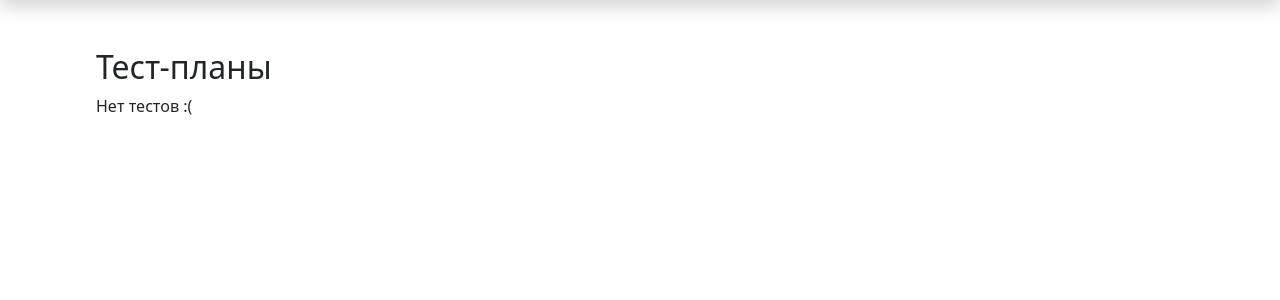
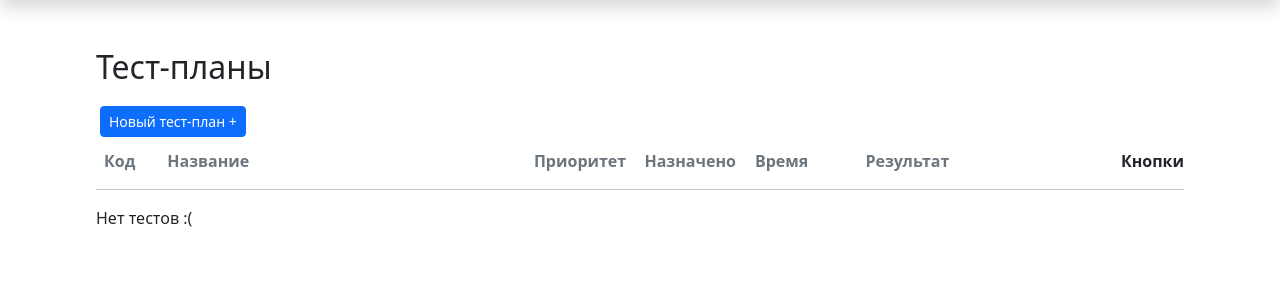
Before and after one commit to zhizhkaa/zhizhkaa_TMS, a Django app: page /project/35/test_plans/ in a window 1280 px wide. Shown: the part 58-358 px from the top of the page. Run offline with Django 4.2, Linux system fonts and the light colour scheme; data comes from the database, SQL or seed files in the repository; both versions use the stored data as it was after the commit; some libraries are stand-ins or nearby versions.

Commit message:
добавление тест-планов

```diff
--- /dev/null
+++ b/templates/projects/modals/new_testPlan.html
@@ -0,0 +1,135 @@
+{% block new_testPlan %}
+    <!-- Модал -->
+    <!-- FORM -->
+    <form method="post"
+          class="modal fade modal-lg needs-validation"
+          id="newTestPlan"
+          tabindex="-1"
+          aria-labelledby="#newTestPlanLabel"
+          aria-hidden="true">
+        {% csrf_token %}
+        <div class="modal-dialog">
+            <div class="modal-content">
+                <div class="modal-header">
+                    <h5 class="modal-title" id="newTestPlanLabel">Новый тест-план</h5>
+                    <button type="button"
+                            class="btn-close"
+                            data-bs-dismiss="modal"
+                            aria-label="Close"></button>
+                </div>
+                <!-- Модал -->
+                <div class="modal-body">
+                    <label for="validationCustom01">Название тест-плана</label>
+                    <div class="input-group input-group-sm mb-3 has-validation">
+                        <!-- Название нового проекта -->
+                        <input type="text"
+                               name="testPlan_name"
+                               class="form-control"
+                               aria-label="Small"
+                               aria-describedby="inputGroup-sizing-sm"
+                               required>
+                    </div>
+                    <label for="validationCustom01">Описание тест-плана</label>
+                    <div class="input-group input-group-sm mb-3 has-validation">
+                        <!-- Описание нового тест-плана -->
+                        <input type="text"
+                               name="testPlan_description"
+                               class="form-control"
+                               aria-label="Small"
+                               aria-describedby="inputGroup-sizing-sm"
+                               required>
+                    </div>
+                    <!-- Пользователи нового проекта -->
+                    <div>Тест-кейсы</div>
+                    <style>
+                        .results tr[visible='false'],
+                        .no-result{
+                        display:none;
+                        }
+
+                        .results tr[visible='true']{
+                        display:table-row;
+                        }
+                    </style>
+                    <script>
+                        $(document).ready(function() {
+                            $(".search").keyup(function () {
+                              var searchTerm = $(".search").val();
+                              var listItem = $('.results tbody').children('tr');
+                              var searchSplit = searchTerm.replace(/ /g, "'):containsi('")
+
+                            $.extend($.expr[':'], {'containsi': function(elem, i, match, array){
+                                  return (elem.textContent || elem.innerText || '').toLowerCase().indexOf((match[3] || "").toLowerCase()) >= 0;
+                              }
+                            });
+
+                            $(".results tbody tr").not(":containsi('" + searchSplit + "')").each(function(e){
+                              $(this).attr('visible','false');
+                            });
+
+                            $(".results tbody tr:containsi('" + searchSplit + "')").each(function(e){
+                              $(this).attr('visible','true');
+                            });
+
+                            var jobCount = $('.results tbody tr[visible="true"]').length;
+                              $('.counter').text(jobCount + ' найдено');
+
+                            if(jobCount == '0') {$('.no-result').show();}
+                              else {$('.no-result').hide();}
+                                    });
+                          });
+                    </script>
+                    <div class="form-group pull-right mb-2">
+                        <input type="text"
+                               class="search form-control"
+                               placeholder="Название тест-кейса">
+                    </div>
+                    <span class="counter pull-right"></span>
+                    <table class="table table-hover table-bordered results">
+                        <thead>
+                            <tr>
+                                <th>
+                                    <input type="checkbox">
+                                </th>
+                                <th>Название</th>
+                                <th>Время выполнения (мин)</th>
+                                <th>Назначено</th>
+                            </tr>
+                            <tr class="warning no-result">
+                                <td colspan="4">
+                                    <i class="fa fa-warning"></i> Ничего не найдено
+                                </td>
+                            </tr>
+                        </thead>
+                        <tbody>
+                            {% for test in projectTestCases %}
+                                <tr>
+                                    <th scope="row">
+                                        <input type="checkbox" name="selected_row" value="{{ forloop.counter }}">
+                                    </th>
+                                    <td>
+                                        {{ test }}
+                                        <input type="hidden" name="test_id" value="{{ test.id }}">
+                                    </td>
+                                    <td>
+                                        <input name="testCase_time" id="testCaseTime_{{ test.id }}">
+                                    </td>
+                                    <td name="testCase_{{ test.id }}">
+                                        <select class="selectpicker" data-live-search="true" name="testCase_assigned" title="Пользователь...">
+                                            {% for x in project_users %}<option value="{{ x.user }}"> {{ x.user }} </option>{% endfor %}
+                                            </select>
+                                        </tr>
+                                    {% endfor %}
+                                </tbody>
+                            </table>
+                        </div>
+                        <div class="modal-footer">
+                            <!-- Кнопка "Закрыть" -->
+                            <button type="button" class="btn btn-secondary" data-bs-dismiss="modal">Закрыть</button>
+                            <!-- Кнопка "Сохранить" -->
+                            <button type="submit" href="new_testPlan" class="btn btn-primary">Сохранить</button>
+                        </div>
+                    </div>
+                </div>
+            </form>
+        {% endblock new_testPlan %}
--- a/templates/testCase/testPlan_table.html
+++ b/templates/testCase/testPlan_table.html
@@ -1,26 +1,68 @@
 {% block testPlanTable %}
+    <strong>
+        <div class="d-flex flex-row">
+            <div class="d-flex flex-row align-self-center text-decoration-none text-secondary text-nowrap"
+                 style="width: 100%">
+                <div class="mx-2" style="width: 5%;">Код</div>
+                <div class="mx-1" style="width: 35%;">Название</div>
+                <div class="mx-1" style="width: 10%;">Приоритет</div>
+                <div class="mx-1" style="width: 10%;">Назначено</div>
+                <div class="mx-1" style="width: 10%;">Время</div>
+                <div class="mx-1" style="width: 10%;">Результат</div>
+            </div>
+            <div>Кнопки</div>
+        </div>
+        <hr>
+    </strong>
     {% if suite_test_list %}
         {% for suite_name, test_list in suite_test_list.items %}
             {% if test_list %}
+                <a class="d-flex align-items-center text-dark text-decoration-none"
+                   data-bs-toggle="collapse"
+                   href="#collapse_{{ forloop.counter }}"
+                   name="suiteSelect">
+                    {% if test_list %}
+                        <i class="fa-solid fa-caret-down"></i>
+                    {% else %}
+                        <i class="fa-solid fa-caret-down" style="color: #f8f9fa;"></i>
+                    {% endif %}
+                    <strong id="title">{{ suite_name.title }}</strong></a>
                 <div class="collapse show" id="collapse_{{ forloop.counter }}">
-                    <strong id="title">{{ suite_name.title }}</strong>
-                    {% for test in test_list %}
+                    {% for x in test_list %}
+                        {% with test=x.testCase %}
                             {% with projectAcronym=test.project.acronym %}
-                            <a class="d-flex flex-row text-decoration-none"
+                                <div class="d-flex flex-row">
+                                    <a class="d-flex flex-row text-decoration-none text-secondary"
                                        href=""
                                        data-bs-toggle="modal"
-                                   data-bs-target="#testCaseModal_{{ test.id }}">
-                                   <div class="mx-2 text-secondary" style="width: 5%;">{{ projectAcronym }}-{{ test.id }}</div>
-                                   <div class="mx-1 w-50" style="width: 25%;">{{ test.title }}</div>
-                                   <div class="mx-1 text-secondary" style="width: 10%;">{{ test.type }}</div>
-                                   <div class="mx-1 text-secondary" style="width: 10%;">{{ test.priority }}</div>
-                                   <div class="mx-1 text-secondary" style="width: 5%;">{{ test.isAutomated }}</div>
-
+                                       data-bs-target="#testCaseModal_{{ test.id }}"
+                                       style="width: 100%">
+                                        <div class="mx-2" style="width: 5%;">{{ projectAcronym }}-{{ test.id }}</div>
+                                        <div class="mx-1 text-primary" style="width: 35%;">{{ test.title }}</div>
+                                        <div class="mx-1" style="width: 10%;">{{ test.priority }}</div>
+                                        <div class="mx-1" style="width: 10%;">@{{ x.assigned_to }}</div>
+                                        <div class="mx-1" style="width: 10%;">{{ x.estimatedTime }} мин</div>
+                                        <div class="mx-1 {% if x.result.name %}{% if x.result.name == "Успех" %} text-success {% elif x.result.name == "Ошибка" %} text-danger {% else %} text-warning {% endif %}{% endif %}"
+                                             style="width: 10%">
+                                            <strong>
+                                                {% if x.result %}
+                                                    {{ x.result }}
+                                                {% else %}
+                                                    -
+                                                {% endif %}
+                                            </strong>
+                                        </div>
                                     </a>
+                                    <a href="{% url 'testResult_success' project_pk=test.project.id testPlan_pk=x.testPlan.id test_pk=test.id %}"
+                                       class="mx-1 fa-solid fa-thumbs-up text-success"></a>
+                                    <a href="{% url 'testResult_fail' project_pk=test.project.id testPlan_pk=x.testPlan.id test_pk=test.id %}" class="mx-1 fa-solid fa-thumbs-down text-danger"></a>
+                                    <a href="warning" class="mx-1 fa-solid fa-question text-warning"></a>
+                                </div>
                                 <hr class="m-1">
                                 {% include 'testCase/testCase_modal.html' %}
                                 {% block testCaseModal %}
                                 {% endblock testCaseModal %}
+                            {% endwith %}
                         {% endwith %}
                     {% endfor %}
                 </div>
--- a/templates/test_plans.html
+++ b/templates/test_plans.html
@@ -2,8 +2,19 @@
 {% block content %}
     <div class="mx-5 p-5">
         <h2>Тест-планы</h2>
+        <div class="d-inline-flex flex-row align-items-center p-1">
+            <!-- Кнопка "Новый проект"-->
+            <button type="button"
+                    class="btn btn-primary btn-sm text-nowrap my-2"
+                    data-bs-toggle="modal"
+                    data-bs-target="#newTestPlan">Новый тест-план +</button>
+            <!-- Модал "Новый тест-план" -->
+            {% block new_testPlan %}
+                {% include 'projects/modals/new_testPlan.html' %}
+            {% endblock new_testPlan %}
+        </div>
         {% block testPlanTable %}
-        {% include "testCase/testPlan_table.html" %}
+            {% include "testCase/testPlan_table.html" %}
         {% endblock testPlanTable %}
     </div>
 {% endblock content %}
--- a/tests/urls.py
+++ b/tests/urls.py
@@ -10,6 +10,8 @@ urlpatterns = [
     path('search', views.projects_search_results, name='search_results'),
     path('project/<int:project_pk>/', views.project_view, name='project_view'),
     path('project/<int:project_pk>/test_plans/', views.test_plans, name='test_plans'),
+    path('project/<int:project_pk>/test_plans/<int:testPlan_pk>/<int:test_pk>/success', views.testResult_success, name='testResult_success'),
+    path('project/<int:project_pk>/test_plans/<int:testPlan_pk>/<int:test_pk>/fail', views.testResult_fail, name='testResult_fail'),
     path('project/<int:project_pk>/delete/suite/<suite_name>', views.delete_suite, name='delete_suite'),
     path('tests/', views.tests, name='tests'),
 ]
--- a/tests/views.py
+++ b/tests/views.py
@@ -2,7 +2,7 @@ from django.http import HttpResponseRedirect
 from django.shortcuts import redirect, render
 from django.urls import reverse
 
-from .models import TestCasePlans, TestCaseTags, TestPlans, UserProjects, Projects, TestCases, TestSuites, TestCaseSteps
+from .models import TestCasePlans, TestCaseResults, TestCaseTags, TestPlans, UserProjects, Projects, TestCases, TestSuites, TestCaseSteps
 from django.contrib.auth.models import User
 
 from django.contrib.auth.decorators import login_required
@@ -54,6 +54,7 @@ def tests(request):
 
     suite_test_list = dict()
     testCaseSteps = dict()
+    testCase_tags = dict()
 
     for suite_iter in suite_list:
         tests = TestCases.objects.filter(
@@ -61,20 +62,41 @@ def tests(request):
 
         suite_test_list[suite_iter.name] = tests
 
+
         for test in tests:
             testCaseSteps[test.id] = TestCaseSteps.objects.filter(
                 testCase=test)
+            testCase_tags[test.id] = TestCaseTags.objects.filter(
+                testCase=test.id
+            )
+
+    for k, v in testCase_tags.items():
+        print(k, v)
 
     return render(request, 'tests.html', {
         'suite_list': suite_list,
         'suite_test_list': suite_test_list,
-        'testCaseSteps': testCaseSteps
+        'testCaseSteps': testCaseSteps,
+        'testCaseTags' : testCase_tags,
     })
 
+def create_testPlan(request):
+    print('name', request.getlist('testPlan_name'))
+    print('description', request.getlist('testPlan_description'))
+    print('selected_row', request.getlist('selected_row'))
+    print('testCase_time', request.getlist('testCase_time'))
+    print('testCase_assigned', request.getlist('testCase_assigned'))
+    return
 
 def test_plans(request, project_pk):
+    if request.method == "POST":
+        create_testPlan(request.POST)
+        return redirect(request.META['HTTP_REFERER'])
+
     project = Projects.objects.get(id=project_pk)
     testPlans_list = TestPlans.objects.filter(project__id=project_pk)
+    project_testCases = TestCases.objects.filter(project__id=project_pk)
+    project_users = UserProjects.objects.filter(project=project_pk)
 
     testPlans_testCase_dict = dict()
     testCase_steps = dict()
@@ -98,22 +120,18 @@ def test_plans(request, project_pk):
                 |       |        |       |
     '''
 
-
     for testPlan_id in testPlans_list:
         testPlan_list = TestCasePlans.objects.filter(testPlan=testPlan_id)
         l = list()
 
         for testPlan in testPlan_list:
-            l.append(testPlan.testCase)
+            l.append(testPlan)
             testCase_steps[testPlan.testCase.id] = TestCaseSteps.objects.filter(
                 testCase__project=project, testCase=testPlan.testCase)
             testCase_tags[testPlan.testCase.id] = TestCaseTags.objects.filter(
                 testCase=testPlan.testCase
-            ).values()
+            )
         testPlans_testCase_dict[testPlan_id] = l
-
-    for k, v in testCase_tags.items():
-        print(k, v)
 
     return render(request, 'test_plans.html', {
         #TODO: Переименовать все
@@ -122,9 +140,24 @@ def test_plans(request, project_pk):
         'suite_test_list': testPlans_testCase_dict,
         'testCaseSteps': testCase_steps,
         'testCaseTags' : testCase_tags,
+        'projectTestCases' : project_testCases,
+        'project_users' : project_users,
     }
     )
 
+def testResult_success(request, project_pk, testPlan_pk, test_pk):
+    testPlan = TestCasePlans.objects.get(testPlan__id=testPlan_pk, testPlan__project=project_pk, testCase__id=test_pk)
+    testPlan.result = TestCaseResults.objects.get(name="Успех")
+    testPlan.save()
+
+    return redirect(request.META['HTTP_REFERER'])
+
+def testResult_fail(request, project_pk, testPlan_pk, test_pk):
+    testPlan = TestCasePlans.objects.get(testPlan__id=testPlan_pk, testPlan__project=project_pk, testCase__id=test_pk)
+    testPlan.result = TestCaseResults.objects.get(name="Ошибка")
+    testPlan.save()
+
+    return redirect(request.META['HTTP_REFERER'])
 
 @login_required
 def projects_search_results(request):
```
Also changed, not shown: templates/testCase/navPages/properties.html (+16 -0 lines), templates/testCase/testList_table.html (+12 -5 lines), tests/models.py (+1 -1 lines), db.sqlite3, tests/migrations/0012_alter_testcaseplans_result.py (added). Lines whose indentation alone changed are shown as unchanged.
